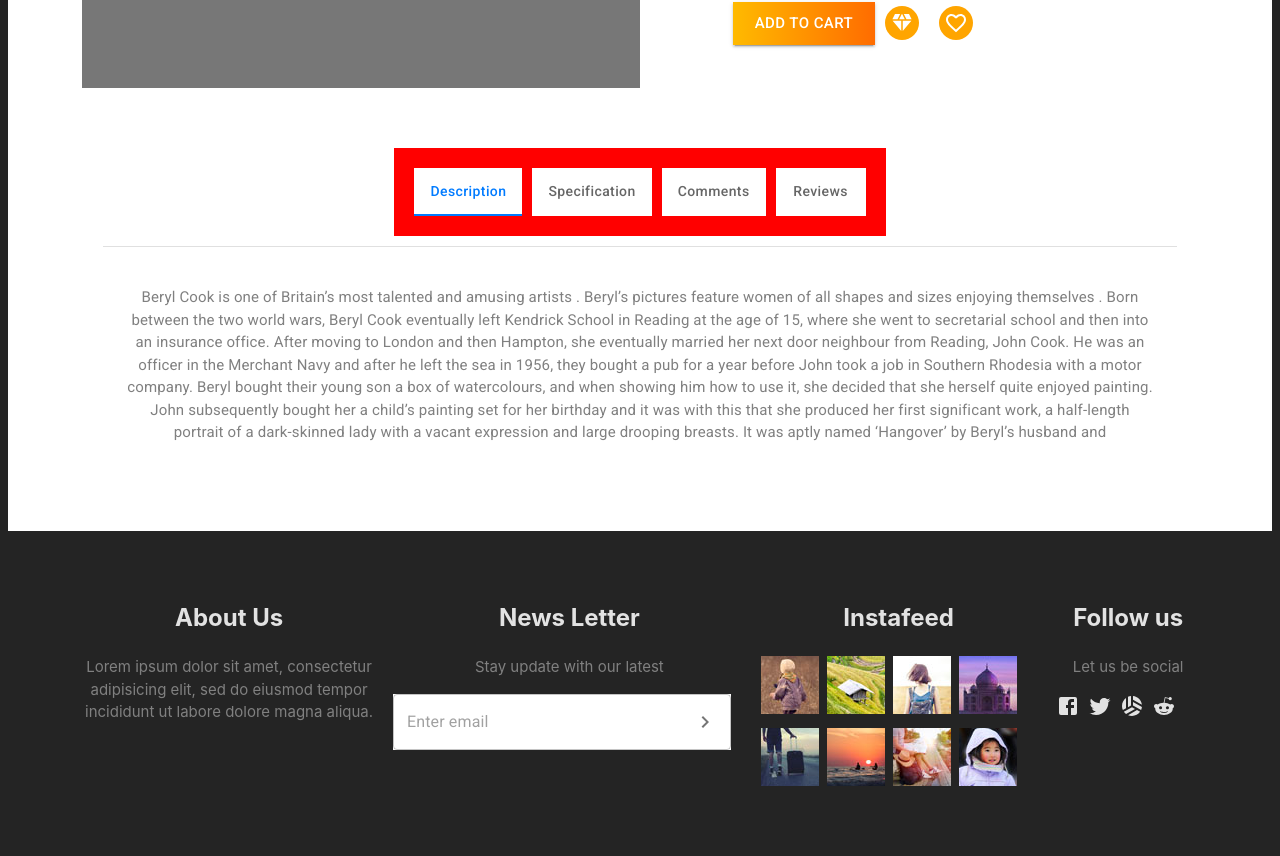
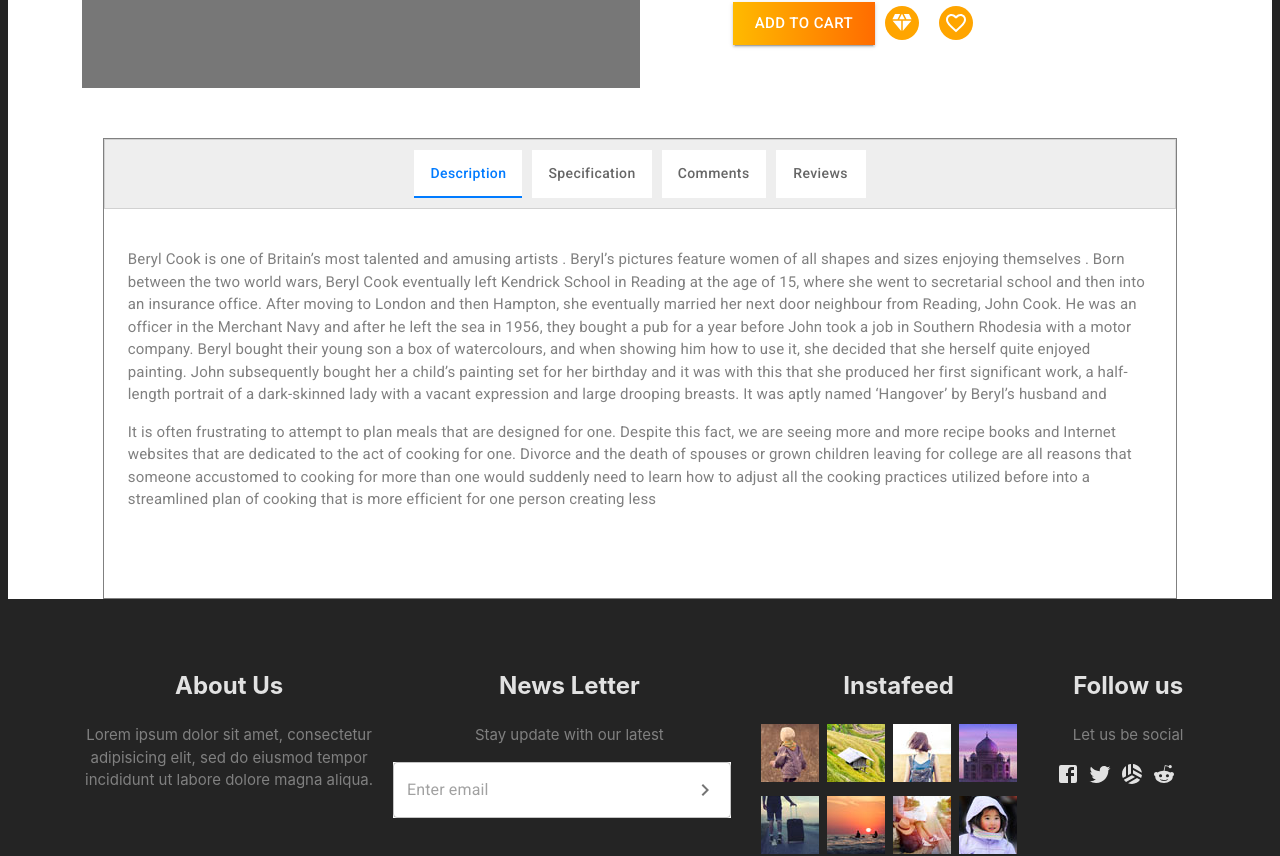
Before and after one commit to BridgetKas/ShoeStore, a React (Vite) app: page /shop/single-product in a window 1280 px wide. Shown: the part 937-1793 px from the top of the page. Built offline with nearby package versions, Linux system fonts and the light colour scheme.

Commit message:
Fixed Product  Page

```diff
--- a/src/index.css
+++ b/src/index.css
@@ -45,3 +45,11 @@ html, body {
 .MuiTabs-flexContainer {
   gap:10px;
 }
+
+/* .MuiTabPanel-root {
+  padding:0px !important;
+} */
+
+.MuiBox-root {
+  border:1px solid gray;
+}
--- a/src/pages/productDetails/product.jsx
+++ b/src/pages/productDetails/product.jsx
@@ -106,10 +106,21 @@ function Product() {
       <div className={styles.boxContainer}>
         <Box sx={{ width: '85%', typography: 'body1' , margin:"auto" }}>
           <TabContext value={value} sx={{border:"1px"}}>
-            <Box sx={{ borderBottom: 1, borderColor: 'divider',backgroundColor:"light-blue" ,
-              display:"flex" , justifyContent:"space-around", padding:"10px 20px"
+            <Box sx={{
+              borderBottom: 1,
+              borderColor: 'divider',
+              backgroundColor:"#eee" ,
+              display:"flex" ,
+              justifyContent:"space-around",
+              padding:"10px 20px"
             }}>
-              <TabList onChange={handleChange} aria-label="lab API tabs example" className={styles.labelContainer}>
+              <TabList
+                onChange={handleChange}
+                aria-label="lab API tabs example"
+                className={styles.labelContainer}
+                variant="scrollable" orientation="horizontal"
+                visibleScrollbar={true}
+              >
                 <Tab label="Description" value="1" sx={tabStyles} />
                 <Tab label="Specification" value="2" sx={tabStyles}/>
                 <Tab label="Comments" value="3" sx={tabStyles}/>
@@ -133,11 +144,20 @@ function Product() {
                 it was with this that she produced her first significant work,
                 a half-length portrait of a dark-skinned lady with a vacant expression and large drooping breasts.
                 It was aptly named ‘Hangover’ by Beryl’s husband and</p>
+              <p className={styles.description}>
+                It is often frustrating to attempt to plan meals that are designed for one.
+                Despite this fact, we are seeing more and more recipe books and Internet websites
+                that are dedicated to the act of cooking for one.
+                Divorce and the death of spouses or grown children leaving for college
+                are all reasons that someone accustomed to cooking for more than one would
+                suddenly need to learn how to adjust all the cooking practices utilized
+                before into a streamlined plan of cooking that is more efficient for one person creating less
+              </p>
             </TabPanel>
             <TabPanel value="2">
-              <div>
+
               <TableContainer component={Paper}>
-                  <Table sx={{ minWidth: 550 }} size="small" aria-label="a dense table">
+                <Table sx={{ minWidth: 550, border:"none"}} size="small" aria-label="a dense table">
 
                   <TableBody>
                     {rows.map((row) => (
@@ -146,13 +166,13 @@ function Product() {
                         sx={{ '&:last-child td, &:last-child th': { border: 0 } }}
                       >
                         <TableCell align="left">{row.name}</TableCell>
-                          <TableCell align="center">{row.length}</TableCell>
+                        <TableCell align="left">{row.length}</TableCell>
                       </TableRow>
                     ))}
                   </TableBody>
                 </Table>
               </TableContainer>
-              </div>
+
             </TabPanel>
             <TabPanel value="3" className={styles.reviewContainer}>
               <div className={styles.mainreviewContainer}>
--- a/src/pages/productDetails/product.module.css
+++ b/src/pages/productDetails/product.module.css
@@ -83,14 +83,14 @@ input[type="number"] {
     margin-top:15px;
 }
 .labelContainer {
-    background-color: red;
-    padding:20px;
     gap:10px;
+    overflow-x:auto;
 
 }
 
 .description {
     color:gray;
+    text-align:left;
 }
 
 .boxContainer {
@@ -163,14 +163,15 @@ input[type="number"] {
 
     .reviewContainer {
         flex-direction:row;
+        justify-content:space-between
     }
 
     .mainreviewContainer {
-        width:49%;
+        width:45%;
     }
 
     .inputContainer {
-        width:49%;
+        width:45%;
         align-self:flex-start;
     }
 
```
Lines whose indentation alone changed are shown as unchanged.
